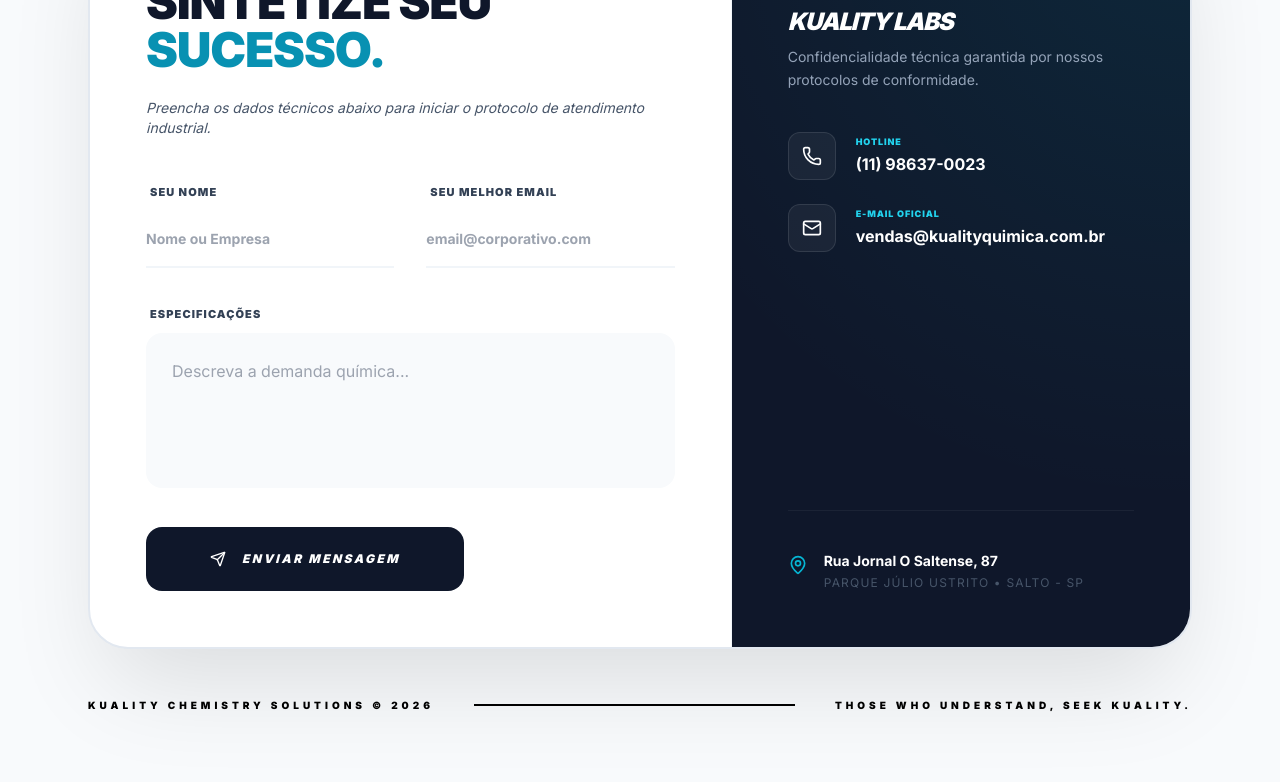
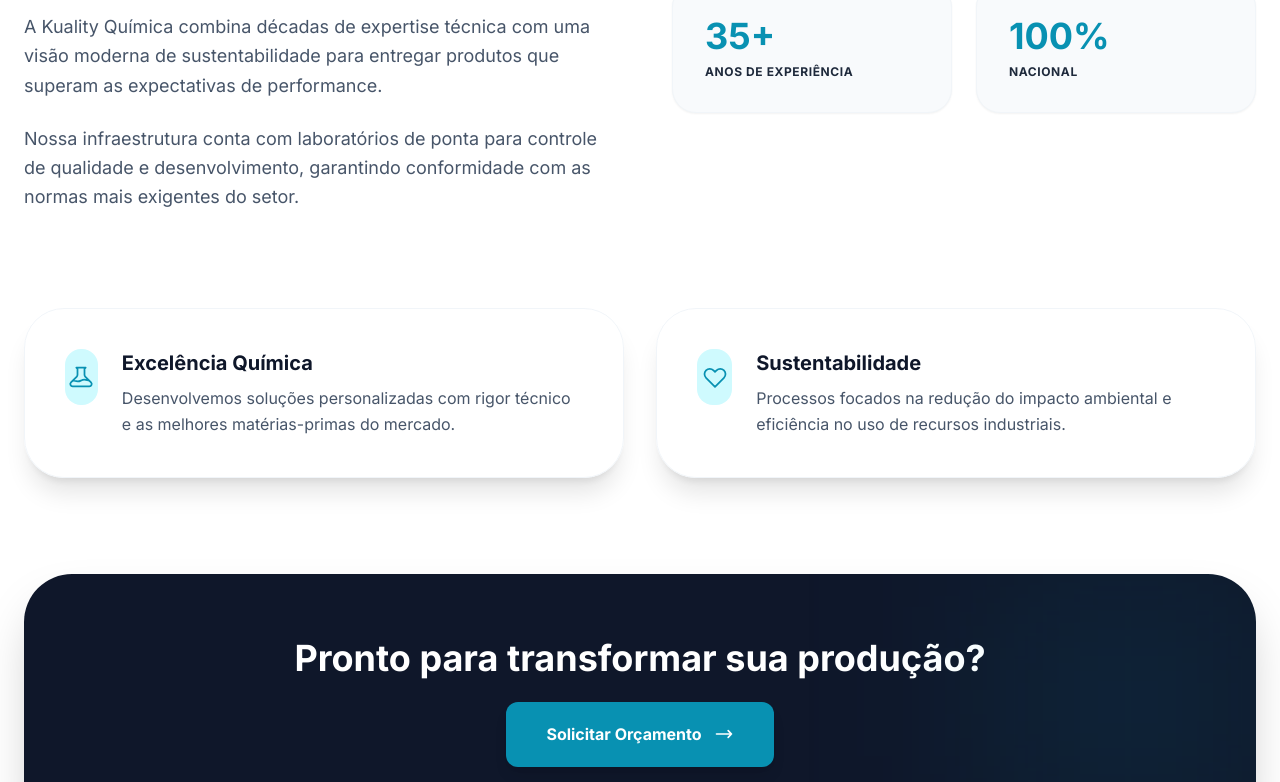
Before and after one commit to Fehscudiero/kuality, a React (Vite) app: page / in a window 1280 px wide. Shown: the part 1060-1842 px from the top of the page. Built offline with nearby package versions, Linux system fonts and the light colour scheme.

Commit message:
feat: correção about 2

```diff
--- a/src/components/About.tsx
+++ b/src/components/About.tsx
@@ -1,18 +1,7 @@
-import { useState, useEffect, useRef } from "react";
-import {
-  Send,
-  CheckCircle,
-  Loader2,
-  Phone,
-  Mail,
-  MapPin,
-  ShieldCheck,
-  Zap,
-} from "lucide-react";
+import { useRef } from "react";
 import { gsap } from "gsap";
 import { ScrollTrigger } from "gsap/ScrollTrigger";
 import { useGSAP } from "@gsap/react";
-import { companyInfo } from "../data/content";
 
 // TRAVA DE SEGURANÇA PARA O DEPLOY
 if (typeof window !== "undefined") {
@@ -30,9 +19,9 @@
 
       gsap.fromTo(
         shapeRef.current,
-        { x: "120%", opacity: 0 },
+        { x: "-120%", opacity: 0 },
         {
-          x: "10%",
+          x: "-10%",
           opacity: 1,
           duration: 1.5,
           ease: "power4.out",
@@ -66,10 +55,10 @@
     >
       <div
         ref={shapeRef}
-        className="absolute top-[-10%] right-0 w-[150%] h-[150%] bg-cyan-200 shadow-2xl"
+        className="absolute top-[-10%] left-0 w-[150%] h-[150%] bg-cyan-200 shadow-2xl"
         style={{
-          clipPath: "polygon(30% 0, 100% 0, 100% 100%, 70% 100%)",
-          transform: "rotate(3deg)",
+          clipPath: "polygon(0 0, 70% 0, 100% 100%, 30% 100%)",
+          transform: "rotate(-3deg)",
           zIndex: 50,
         }}
       />
@@ -77,229 +66,130 @@
   );
 }
 
-export default function Contact() {
+export default function About() {
   const sectionRef = useRef<HTMLElement>(null);
-  const [formData, setFormData] = useState({
-    name: "",
-    email: "",
-    message: "",
-  });
-  const [isSubmitting, setIsSubmitting] = useState(false);
-  const [submitStatus, setSubmitStatus] = useState<"idle" | "success">("idle");
-  const [isVisible, setIsVisible] = useState(false);
 
-  useEffect(() => {
-    const observer = new IntersectionObserver(
-      ([entry]) => {
-        if (entry.isIntersecting) setIsVisible(true);
+  const features = [
+    {
+      title: "Excelência Química",
+      desc: "Desenvolvemos soluções personalizadas com rigor técnico e as melhores matérias-primas do mercado.",
+      icon: "M19.428 15.428a2 2 0 00-1.022-.547l-2.384-.477a6 6 0 00-3.86.517l-.318.158a6 6 0 01-3.86.517L6.05 15.21a2 2 0 00-1.806.547M8 4h8l-1 1v5.172a2 2 0 00.586 1.414l5 5c1.26 1.26.367 3.414-1.415 3.414H4.828c-1.782 0-2.674-2.154-1.414-3.414l5-5A2 2 0 009 10.172V5L8 4z",
     },
-      { threshold: 0.1 },
-    );
-    if (sectionRef.current) observer.observe(sectionRef.current);
-    return () => observer.disconnect();
-  }, []);
-
-  const handleSubmit = async (e: React.FormEvent) => {
-    e.preventDefault();
-    setIsSubmitting(true);
-    await new Promise((resolve) => setTimeout(resolve, 1500));
-    setIsSubmitting(false);
-    setSubmitStatus("success");
-    setFormData({ name: "", email: "", message: "" });
-    setTimeout(() => setSubmitStatus("idle"), 4000);
-  };
+    {
+      title: "Sustentabilidade",
+      desc: "Processos focados na redução do impacto ambiental e eficiência no uso de recursos industriais.",
+      icon: "M4.318 6.318a4.5 4.5 0 000 6.364L12 20.364l7.682-7.682a4.5 4.5 0 00-6.364-6.364L12 7.636l-1.318-1.318a4.5 4.5 0 00-6.364 0z",
+    },
+  ];
 
   return (
     <section
       ref={sectionRef}
-      id="contato"
-      className="py-24 lg:py-36 bg-slate-50 relative overflow-hidden"
+      id="sobre"
+      className="py-24 lg:py-36 bg-white relative overflow-hidden"
       style={{ isolation: "isolate" }}
     >
       <SectionGeometry />
 
-      <div className="relative z-10 max-w-6xl mx-auto px-6">
-        <div
-          className={`relative bg-white rounded-[2.5rem] border-2 border-slate-200 shadow-[0_50px_100px_-20px_rgba(0,0,0,0.12)] transition-all duration-1000 ease-out overflow-hidden ${
-            isVisible ? "opacity-100 translate-y-0" : "opacity-0 translate-y-16"
-          }`}
-        >
-          <div className="absolute top-0 left-0 right-0 h-1.5 bg-gradient-to-r from-cyan-600 via-cyan-400 to-slate-900"></div>
-
-          <div className="grid grid-cols-1 lg:grid-cols-12">
-            {/* FORMULÁRIO */}
-            <div className="lg:col-span-7 p-8 md:p-14 border-r border-slate-100">
-              <header className="mb-10">
-                <div className="flex items-center gap-2 text-cyan-600 mb-4">
-                  <Zap className="w-5 h-5 fill-current" />
-                  <span className="text-[10px] font-black uppercase tracking-[0.3em]">
-                    Priority Request
-                  </span>
-                </div>
-                <h2 className="text-4xl md:text-5xl font-black text-slate-900 tracking-tight uppercase leading-none mb-6">
-                  Sintetize seu <br />{" "}
-                  <span className="text-cyan-600">Sucesso.</span>
+      <div className="relative z-10 max-w-7xl mx-auto px-6">
+        <div className="grid lg:grid-cols-2 gap-16 items-center mb-24">
+          <div>
+            <h2 className="text-4xl md:text-5xl font-bold text-slate-900 mb-8 tracking-tight">
+              Inovação que <span className="text-cyan-700">transforma</span> a
+              indústria.
             </h2>
-                <p className="text-slate-600 text-sm font-medium italic">
-                  Preencha os dados técnicos abaixo para iniciar o protocolo de
-                  atendimento industrial.
+            <div className="space-y-6 text-lg text-slate-600 leading-relaxed">
+              <p>
+                A Kuality Química combina décadas de expertise técnica com uma
+                visão moderna de sustentabilidade para entregar produtos que
+                superam as expectativas de performance.
               </p>
-              </header>
-
-              {submitStatus === "success" ? (
-                <div className="h-[400px] flex flex-col items-center justify-center bg-slate-50 rounded-3xl border-2 border-dashed border-emerald-200 animate-in zoom-in duration-300">
-                  <CheckCircle className="w-16 h-16 text-emerald-500 mb-4" />
-                  <h3 className="text-xl font-black uppercase italic text-slate-900">
-                    Transmissão Concluída
-                  </h3>
-                </div>
-              ) : (
-                <form onSubmit={handleSubmit} className="space-y-8">
-                  <div className="grid grid-cols-1 md:grid-cols-2 gap-8">
-                    <div className="group space-y-2">
-                      <label className="text-[11px] font-black text-slate-700 uppercase tracking-widest ml-1 group-focus-within:text-cyan-600 transition-colors">
-                        Seu nome
-                      </label>
-                      <input
-                        type="text"
-                        required
-                        value={formData.name}
-                        onChange={(e) =>
-                          setFormData({ ...formData, name: e.target.value })
-                        }
-                        className="w-full h-14 px-0 bg-transparent border-b-2 border-slate-100 focus:border-cyan-600 text-slate-900 font-bold transition-all outline-none text-sm"
-                        placeholder="Nome ou Empresa"
-                      />
-                    </div>
-                    <div className="group space-y-2">
-                      <label className="text-[11px] font-black text-slate-700 uppercase tracking-widest ml-1 group-focus-within:text-cyan-600 transition-colors">
-                        Seu melhor email
-                      </label>
-                      <input
-                        type="email"
-                        required
-                        value={formData.email}
-                        onChange={(e) =>
-                          setFormData({ ...formData, email: e.target.value })
-                        }
-                        className="w-full h-14 px-0 bg-transparent border-b-2 border-slate-100 focus:border-cyan-600 text-slate-900 font-bold transition-all outline-none text-sm"
-                        placeholder="email@corporativo.com"
-                      />
-                    </div>
-                  </div>
-                  <div className="group space-y-2">
-                    <label className="text-[11px] font-black text-slate-700 uppercase tracking-widest ml-1 group-focus-within:text-cyan-600 transition-colors">
-                      Especificações
-                    </label>
-                    <textarea
-                      required
-                      rows={4}
-                      value={formData.message}
-                      onChange={(e) =>
-                        setFormData({ ...formData, message: e.target.value })
-                      }
-                      className="w-full p-6 rounded-2xl bg-slate-50 border-2 border-transparent focus:border-cyan-600 focus:bg-white text-slate-900 font-medium transition-all outline-none resize-none"
-                      placeholder="Descreva a demanda química..."
-                    />
-                  </div>
-                  <button
-                    type="submit"
-                    disabled={isSubmitting}
-                    className="w-full md:w-max px-16 h-16 rounded-2xl bg-slate-900 text-white font-black italic uppercase text-xs tracking-[0.2em] hover:bg-cyan-600 active:scale-95 transition-all flex items-center justify-center gap-4"
-                  >
-                    {isSubmitting ? (
-                      <Loader2 className="w-6 h-6 animate-spin" />
-                    ) : (
-                      <>
-                        <Send className="w-4 h-4" /> Enviar Mensagem
-                      </>
-                    )}
-                  </button>
-                </form>
-              )}
-            </div>
-
-            {/* INFO (COL 5) */}
-            <div className="lg:col-span-5 bg-slate-900 p-8 md:p-14 text-white flex flex-col justify-between relative">
-              <div className="absolute inset-0 bg-[radial-gradient(circle_at_top_right,rgba(0,240,255,0.08),transparent_70%)]"></div>
-              <div className="relative z-10 space-y-10">
-                <div>
-                  <ShieldCheck className="text-cyan-400 w-10 h-10 mb-6" />
-                  <h3 className="text-2xl font-black uppercase tracking-tighter italic">
-                    Kuality Labs
-                  </h3>
-                  <p className="text-slate-400 text-sm mt-2 leading-relaxed">
-                    Confidencialidade técnica garantida por nossos protocolos de
-                    conformidade.
+              <p>
+                Nossa infraestrutura conta com laboratórios de ponta para
+                controle de qualidade e desenvolvimento, garantindo conformidade
+                com as normas mais exigentes do setor.
               </p>
-                </div>
-
-                <div className="space-y-4 sm:space-y-6">
-                  {/* Telefone Responsivo */}
-                  <a
-                    href={`tel:${companyInfo.phone}`}
-                    className="flex items-center gap-3 sm:gap-5 group active:scale-[0.98] transition-transform duration-200"
-                  >
-                    <div className="flex-shrink-0 w-10 h-10 sm:w-12 sm:h-12 bg-white/5 rounded-xl flex items-center justify-center md:group-hover:bg-cyan-600 transition-all border border-white/10">
-                      <Phone className="w-4 h-4 sm:w-5 sm:h-5" />
-                    </div>
-                    <div className="flex-1 min-w-0">
-                      <p className="text-[8px] sm:text-[9px] font-black text-cyan-400 uppercase tracking-widest mb-0.5">
-                        Hotline
-                      </p>
-                      <p className="text-xs sm:text-sm md:text-base font-bold md:group-hover:text-cyan-400 transition-colors truncate">
-                        {companyInfo.phone}
-                      </p>
-                    </div>
-                  </a>
-
-                  {/* Email Responsivo */}
-                  <a
-                    href={`mailto:${companyInfo.salesEmail}`}
-                    className="flex items-center gap-3 sm:gap-5 group active:scale-[0.98] transition-transform duration-200"
-                  >
-                    <div className="flex-shrink-0 w-10 h-10 sm:w-12 sm:h-12 bg-white/5 rounded-xl flex items-center justify-center md:group-hover:bg-cyan-600 transition-all border border-white/10">
-                      <Mail className="w-4 h-4 sm:w-5 sm:h-5" />
-                    </div>
-                    <div className="flex-1 min-w-0">
-                      <p className="text-[8px] sm:text-[9px] font-black text-cyan-400 uppercase tracking-widest mb-0.5">
-                        E-mail Oficial
-                      </p>
-                      <p className="text-xs sm:text-sm md:text-base font-bold md:group-hover:text-cyan-400 transition-colors truncate">
-                        {companyInfo.salesEmail}
-                      </p>
-                    </div>
-                  </a>
             </div>
           </div>
 
-              <div className="relative z-10 mt-12 pt-10 border-t border-white/5">
-                <div className="flex items-start gap-4">
-                  <MapPin className="text-cyan-500 w-5 h-5 mt-1" />
-                  <div>
-                    <p className="text-sm font-bold">
-                      {companyInfo.address.street}
-                    </p>
-                    <p className="text-xs text-slate-600 uppercase tracking-widest mt-1">
-                      {companyInfo.address.neighborhood} •{" "}
-                      {companyInfo.address.city}
-                    </p>
+          <div className="grid sm:grid-cols-2 gap-6">
+            <div className="bg-slate-50 p-8 rounded-3xl border border-slate-100 shadow-sm">
+              <div className="text-4xl font-bold text-cyan-600 mb-2">35+</div>
+              <div className="text-slate-800 font-bold uppercase tracking-wider text-xs">
+                Anos de Experiência
               </div>
             </div>
+            <div className="bg-slate-50 p-8 rounded-3xl border border-slate-100 shadow-sm">
+              <div className="text-4xl font-bold text-cyan-600 mb-2">100%</div>
+              <div className="text-slate-800 font-bold uppercase tracking-wider text-xs">
+                Nacional
               </div>
             </div>
           </div>
         </div>
 
-        {/* FOOTER SEÇÃO - PRETO PURO, LADO A LADO, SEM HOVER */}
-        <div className="mt-12 flex justify-between items-center w-full gap-2 md:gap-6">
-          <p className="text-[6px] sm:text-[8px] md:text-[10px] font-black text-black uppercase tracking-[0.1em] sm:tracking-widest md:tracking-[0.4em] whitespace-nowrap">
-            Kuality Chemistry Solutions © 2026
+        <div className="grid md:grid-cols-2 gap-8 mb-24">
+          {features.map((feature, idx) => (
+            <div
+              key={idx}
+              className="group bg-white/80 backdrop-blur-md p-8 md:p-10 rounded-[2.5rem] border border-slate-100 shadow-xl hover:shadow-2xl transition-all duration-500"
+            >
+              <div className="flex flex-col sm:flex-row items-start gap-6">
+                <div className="w-14 h-14 bg-cyan-100 rounded-2xl flex items-center justify-center group-hover:bg-cyan-500 transition-all duration-500">
+                  <svg
+                    className="w-7 h-7 text-cyan-600 group-hover:text-white transition-colors"
+                    fill="none"
+                    stroke="currentColor"
+                    viewBox="0 0 24 24"
+                  >
+                    <path
+                      strokeLinecap="round"
+                      strokeLinejoin="round"
+                      strokeWidth={1.5}
+                      d={feature.icon}
+                    />
+                  </svg>
+                </div>
+                <div>
+                  <h3 className="text-xl font-bold text-slate-900 mb-2">
+                    {feature.title}
+                  </h3>
+                  <p className="text-slate-600 text-base leading-relaxed">
+                    {feature.desc}
                   </p>
-          <div className="h-[2px] flex-1 bg-black mx-2 md:mx-4"></div>
-          <p className="text-[6px] sm:text-[8px] md:text-[10px] font-black text-black uppercase tracking-[0.1em] sm:tracking-widest md:tracking-[0.4em] whitespace-nowrap text-right">
-            Those who understand, seek Kuality.
-          </p>
+                </div>
+              </div>
+            </div>
+          ))}
+        </div>
+
+        <div className="bg-slate-900 rounded-[3rem] p-12 md:p-16 text-center relative overflow-hidden shadow-2xl">
+          <div className="absolute top-0 right-0 w-64 h-64 bg-cyan-500/10 blur-[100px]" />
+          <h3 className="text-2xl md:text-4xl font-bold text-white mb-6">
+            Pronto para transformar sua produção?
+          </h3>
+          <button
+            onClick={() => {
+              const el = document.getElementById("contato");
+              if (el) el.scrollIntoView({ behavior: "smooth" });
+            }}
+            className="inline-flex items-center gap-3 px-10 py-5 bg-cyan-600 text-white font-bold rounded-xl hover:bg-cyan-500 transition-all shadow-lg hover:-translate-y-1"
+          >
+            Solicitar Orçamento
+            <svg
+              className="w-5 h-5"
+              fill="none"
+              stroke="currentColor"
+              viewBox="0 0 24 24"
+            >
+              <path
+                strokeLinecap="round"
+                strokeLinejoin="round"
+                strokeWidth={2}
+                d="M17 8l4 4m0 0l-4 4m4-4H3"
+              />
+            </svg>
+          </button>
         </div>
       </div>
     </section>
```
Lines whose indentation alone changed are shown as unchanged.
